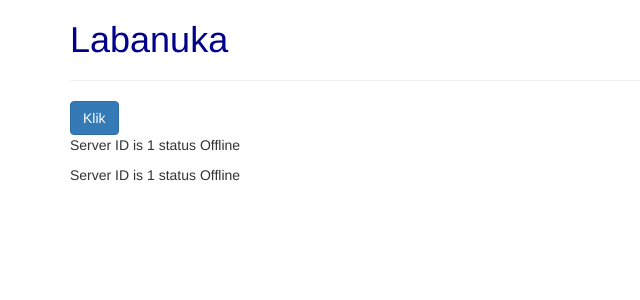
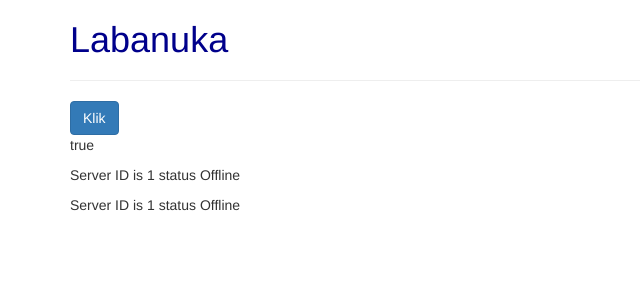
Before and after one commit to dimasarz/belang, an Angular app: page / in a window 1280 px wide. Shown: the top 300 px of the page, without its empty margins (0-640 px from the left). Built offline with nearby package versions, Linux system fonts and the light colour scheme.

Commit message:
2.16 property binding vs string interpoaltion

```diff
--- a/src/app/servers/servers.component.html
+++ b/src/app/servers/servers.component.html
@@ -2,5 +2,6 @@
     class="btn btn-primary"
     [disabled]="!addNewServer"
     >Klik</button>
+<p [innerText]="addNewServer"></p>
 <app-server></app-server>
 <app-server></app-server>
```
